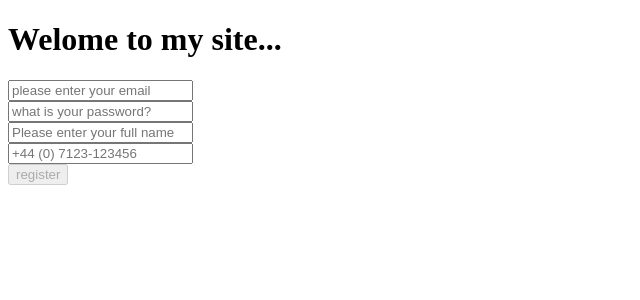
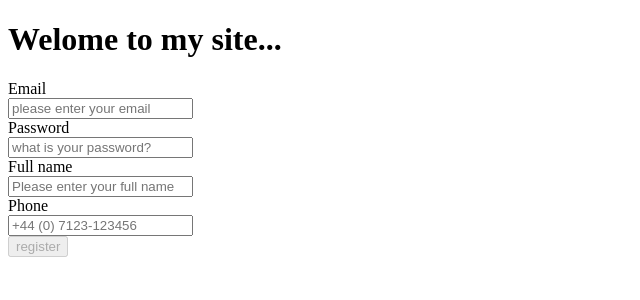
Before and after one commit to Hildao/react-quiz, a Next.js app: page /register in a window 1280 px wide. Shown: the top 300 px of the page, without its empty margins (0-640 px from the left). Built offline with nearby package versions, Linux system fonts and the light colour scheme.

Commit message:
added validations to text field

```diff
--- a/package.json
+++ b/package.json
@@ -10,7 +10,8 @@
   "dependencies": {
     "next": "11.0.1",
     "react": "17.0.2",
-    "react-dom": "17.0.2"
+    "react-dom": "17.0.2",
+    "react-hook-form": "^7.12.2"
   },
   "devDependencies": {
     "autoprefixer": "^10.3.1",
--- a/src/pages/register/index.jsx
+++ b/src/pages/register/index.jsx
@@ -1,5 +1,12 @@
 import { useState } from 'react';
 import TextField from '@/ui/text-field';
+
+const defaultErrors = {
+  emailId: [],
+  passwordId: [],
+  nameId: [],
+  phoneId: [],
+};
 
 const defaultValues = {
   email: '',
@@ -10,10 +17,35 @@ const defaultValues = {
 
 export default function Register() {
   const [values, setValues] = useState(defaultValues);
+  const [errors, setErrors] = useState(defaultErrors);
+
   const { email, password, name, phone } = values;
+  const { emailId, passwordId, nameId, phoneId } = errors;
 
   function formIsValid() {
     return email && password && name && phone;
+  }
+
+  function isRequired(val) {
+    return val.length > 0 ? '' : 'Can not be blank';
+  }
+
+  function isEmail(val) {
+    const ai = val.indexOf('@');
+    const gdi = val
+      .split('')
+      .reduce((acc, char, i) => (char === '.' ? i : acc), 0);
+    return ai > -1 && gdi > ai ? '' : 'enter a valid email';
+  }
+
+  function isPassword(val) {
+    return val.length > 6
+      ? ''
+      : 'password must be more than six characters.';
+  }
+
+  function isPhone(val) {
+    return val.length === 11 ? '' : 'phone number is required';
   }
 
   return (
@@ -25,6 +57,8 @@ export default function Register() {
         <div className='space-y-2'>
           <div>
             <TextField
+              label='Email'
+              name='emailId'
               value={email}
               placeholder={'please enter your email'}
               onChange={(email) =>
@@ -33,11 +67,15 @@ export default function Register() {
                   email,
                 }))
               }
+              validations={[isRequired, isEmail]}
+              errors={emailId}
+              setErrors={setErrors}
             />
           </div>
           <div>
             <TextField
-              className='border p-2 w-full'
+              label='Password'
+              name='passwordId'
               type='password'
               value={password}
               placeholder='what is your password?'
@@ -47,11 +85,16 @@ export default function Register() {
                   password,
                 }))
               }
+              validations={[isRequired, isPassword]}
+              errors={passwordId}
+              setErrors={setErrors}
             />
           </div>
 
           <div>
             <TextField
+              label='Full name'
+              name='nameId'
               value={name}
               placeholder={'Please enter your full name'}
               onChange={(name) =>
@@ -60,11 +103,16 @@ export default function Register() {
                   name,
                 }))
               }
+              validations={[isRequired]}
+              errors={nameId}
+              setErrors={setErrors}
             />
           </div>
 
           <div>
             <TextField
+              label='Phone'
+              name='phoneId'
               value={phone}
               placeholder={'+44 (0) 7123-123456'}
               onChange={(phone) =>
@@ -73,6 +121,9 @@ export default function Register() {
                   phone,
                 }))
               }
+              validations={[isRequired, isPhone]}
+              errors={phoneId}
+              setErrors={setErrors}
             />
           </div>
 
--- a/src/ui/text-field/index.jsx
+++ b/src/ui/text-field/index.jsx
@@ -1,16 +1,67 @@
+import { useState } from 'react';
+
 export default function TextField({
   type = 'text',
+  label,
+  name,
   placeholder,
   value,
   onChange,
+  validations,
+  errors,
+  setErrors,
 }) {
+  const [isFocused, setIsFocused] = useState(false);
+
+  const id = label
+    .toLowerCase()
+    .split(' ')
+    .map((word) => word.replace(/[^a-z]+/g, ''))
+    .join('-');
+
+  const activeColor = 'purple-500';
+
+  function validate(validations) {
+    setErrors((prev) => ({
+      ...prev,
+      [name]: validations
+        .map((errorsFor) => errorsFor(value))
+        .filter((errorMsg) => errorMsg.length > 0),
+    }));
+  }
+
   return (
+    <>
+      <div className='mr-2'>
+        <div>
+          <label
+            className={`ml-1 ${
+              isFocused ? `text-${activeColor}` : ''
+            }`}
+            htmlFor={id}
+          >
+            {label}
+          </label>
+        </div>
         <input
-      className='border p-2 w-full'
+          className={`border p-2 w-full focus:border-${activeColor} focus: text-${activeColor}`}
           type={type}
+          id={id}
           placeholder={placeholder}
           value={value}
           onChange={(e) => onChange(e.target.value)}
+          onFocus={() => setIsFocused(true)}
+          onBlur={() => {
+            setIsFocused(false);
+            validate(validations);
+          }}
         />
+      </div>
+      {errors.length > 0 ? (
+        <div className='mx-2 text-right text-red-400'>
+          {errors.join(', ')}
+        </div>
+      ) : null}
+    </>
   );
 }
```
Also changed, not shown: 2 other files (tests, documents, lock files or other folders). Lines whose indentation alone changed are shown as unchanged.
